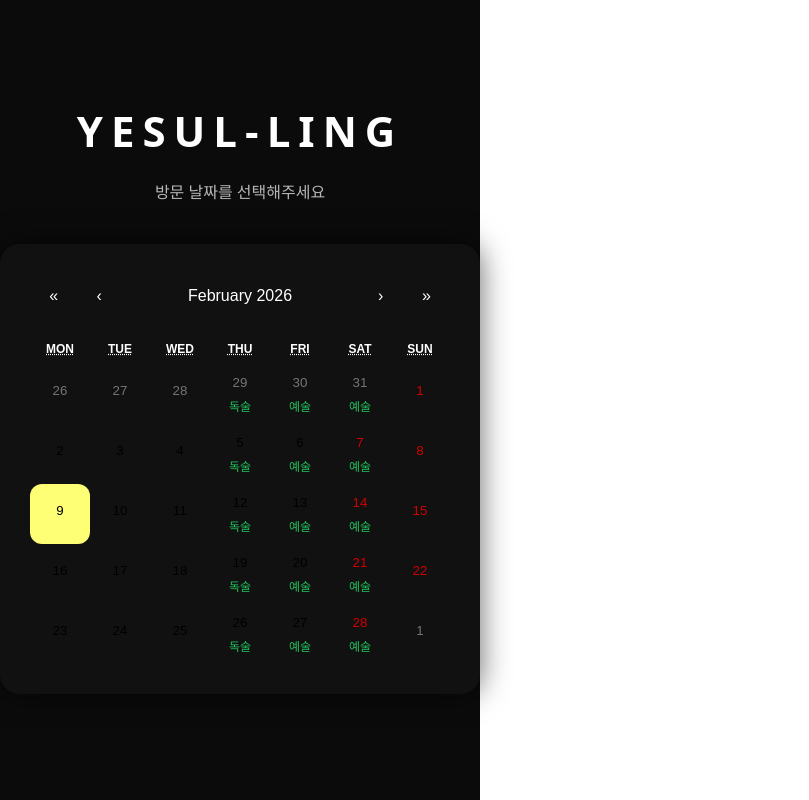
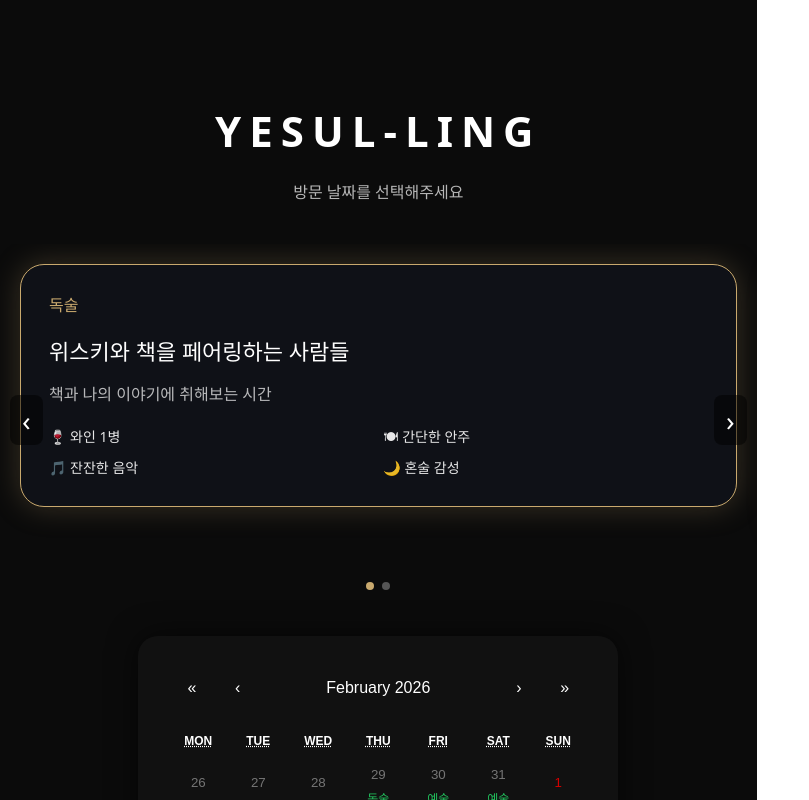
Before and after one commit to Semy-sudo/reservation-calendar, a React (Vite) app: page / in a window 1280 px wide. Shown: the top 800 px of the page, without its empty margins (0-809 px from the left). Built offline with nearby package versions, Linux system fonts and the light colour scheme; no server answers; the database is empty.

Commit message:
first commit

```diff
--- /dev/null
+++ b/src/components/EventSlider.jsx
@@ -0,0 +1,109 @@
+import { useState } from "react";
+import "./eventSlider.css";
+
+export default function EventSlider() {
+  const [index, setIndex] = useState(0);
+
+  const cards = [
+    {
+      title: "독술",
+      desc: "위스키와 책을 페어링하는 사람들",
+      sub: "책과 나의 이야기에 취해보는 시간",
+      includes: [
+        "🍷 와인 1병",
+        "🍽 간단한 안주",
+        "🎵 잔잔한 음악",
+        "🌙 혼술 감성"
+      ],
+    },
+    {
+      title: "예술",
+      desc: "인생을 예술처럼 사는 사람들",
+      sub: "어색했던 우리가 인연이 되는 시간 🍷",
+      includes: [
+        "🥂 drink 무제한",
+        "🍱 푸짐한 음식",
+        "🎯 대화 미션",
+        "🌙 나를 알아가는 밤",
+        "🤝 다정한 인연",
+      ],
+    },
+  ];
+
+  const next = () => {
+    setIndex((prev) =>
+      prev === cards.length - 1 ? 0 : prev + 1
+    );
+  };
+
+  const prev = () => {
+    setIndex((prev) =>
+      prev === 0 ? cards.length - 1 : prev - 1
+    );
+  };
+
+  return (
+    <div className="slider-wrap">
+      <div
+        className="slider"
+        style={{
+          transform: `translateX(-${index * 100}%)`,
+        }}
+      >
+        {cards.map((card, i) => (
+          <div className="slide-card" key={i}>
+            <div className="card-inner">
+              <div className="badge">
+                {card.title}
+              </div>
+
+              <h2>{card.desc}</h2>
+              <p className="sub">
+                {card.sub}
+              </p>
+
+              <div className="includes">
+                {card.includes.map(
+                  (item, idx) => (
+                    <span key={idx}>
+                      {item}
+                    </span>
+                  )
+                )}
+              </div>
+            </div>
+          </div>
+        ))}
+      </div>
+
+      {/* 좌우 버튼 (PC용) */}
+      <button
+        className="nav prev"
+        onClick={prev}
+      >
+        ‹
+      </button>
+      <button
+        className="nav next"
+        onClick={next}
+      >
+        ›
+      </button>
+
+      {/* 하단 도트 */}
+      <div className="dots">
+        {cards.map((_, i) => (
+          <span
+            key={i}
+            className={
+              i === index
+                ? "dot active"
+                : "dot"
+            }
+            onClick={() => setIndex(i)}
+          />
+        ))}
+      </div>
+    </div>
+  );
+}
--- a/src/components/ReservationPage.jsx
+++ b/src/components/ReservationPage.jsx
@@ -2,6 +2,7 @@ import { useState, useEffect } from "react";
 import Calendar from "react-calendar";
 import "react-calendar/dist/Calendar.css";
 import "./calendar.css";
+import EventSlider from "./EventSlider";
 
 import { db } from "../firebase";
 import { collection, getDocs } from "firebase/firestore";
@@ -151,6 +152,7 @@ const getPrice = (date) => {
       <p className="subtitle">
         방문 날짜를 선택해주세요
       </p>
+      <EventSlider />
 
       {/* 달력 */}
       <div className="calendar-card">
--- /dev/null
+++ b/src/components/eventSlider.css
@@ -0,0 +1,91 @@
+.slider-wrap {
+  position: relative;
+  overflow: hidden;
+  margin-bottom: 40px;
+}
+
+.slider {
+  display: flex;
+  transition: 0.5s;
+}
+
+.slide-card {
+  min-width: 100%;
+  padding: 20px;
+  box-sizing: border-box;
+}
+
+.card-inner {
+  background: #0f1117;
+  border-radius: 24px;
+  padding: 28px;
+  color: white;
+  border: 1px solid #c9a96e;
+  box-shadow: 0 0 30px rgba(201, 169, 110, 0.25);
+}
+
+.badge {
+  color: #c9a96e;
+  font-weight: bold;
+  margin-bottom: 14px;
+}
+
+.card-inner h2 {
+  font-size: 22px;
+  margin-bottom: 10px;
+  line-height: 1.4;
+}
+
+.sub {
+  opacity: 0.7;
+  margin-bottom: 20px;
+}
+
+.includes {
+  display: grid;
+  grid-template-columns: 1fr 1fr;
+  gap: 10px;
+  font-size: 14px;
+  opacity: 0.9;
+}
+
+/* 네비 버튼 */
+.nav {
+  position: absolute;
+  top: 50%;
+  transform: translateY(-50%);
+  background: rgba(0, 0, 0, 0.5);
+  border: none;
+  color: white;
+  font-size: 28px;
+  padding: 6px 12px;
+  cursor: pointer;
+}
+
+.prev {
+  left: 10px;
+}
+
+.next {
+  right: 10px;
+}
+
+/* 도트 */
+.dots {
+  text-align: center;
+  margin-top: 14px;
+}
+
+.dot {
+  display: inline-block;
+  width: 8px;
+  height: 8px;
+  margin: 0 4px;
+  background: #555;
+  border-radius: 50%;
+  cursor: pointer;
+}
+
+.dot.active {
+  background: #c9a96e;
+}
```
